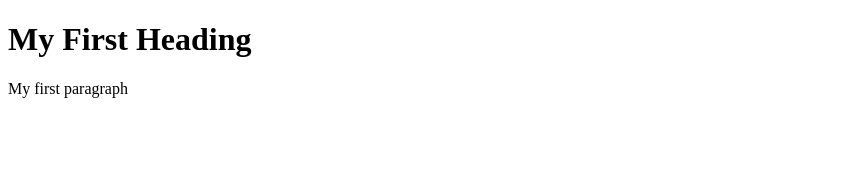
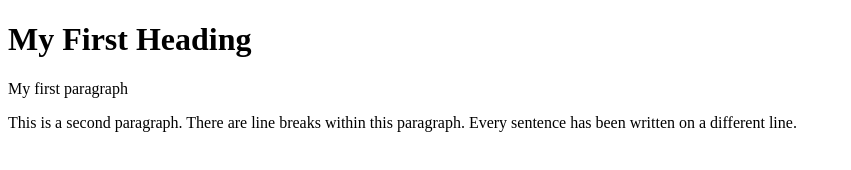
Before and after one commit to hrycls129/website01.github.io, a plain HTML site: page index.html in a window 1280 px wide. Shown: the whole page, without its empty margins (0-851 px from the left). Drawn offline with Linux system fonts and the light colour scheme.

Commit message:
Added paragraph with line breaks

```diff
--- a/index.html
+++ b/index.html
@@ -8,5 +8,10 @@
     <body>
         <h1>My First Heading</h1>
         <p>My first paragraph</p>
+        <p>
+            This is a second paragraph.
+            There are line breaks within this paragraph.
+            Every sentence has been written on a different line.
+        </p>
     </body>
 </html>
```
